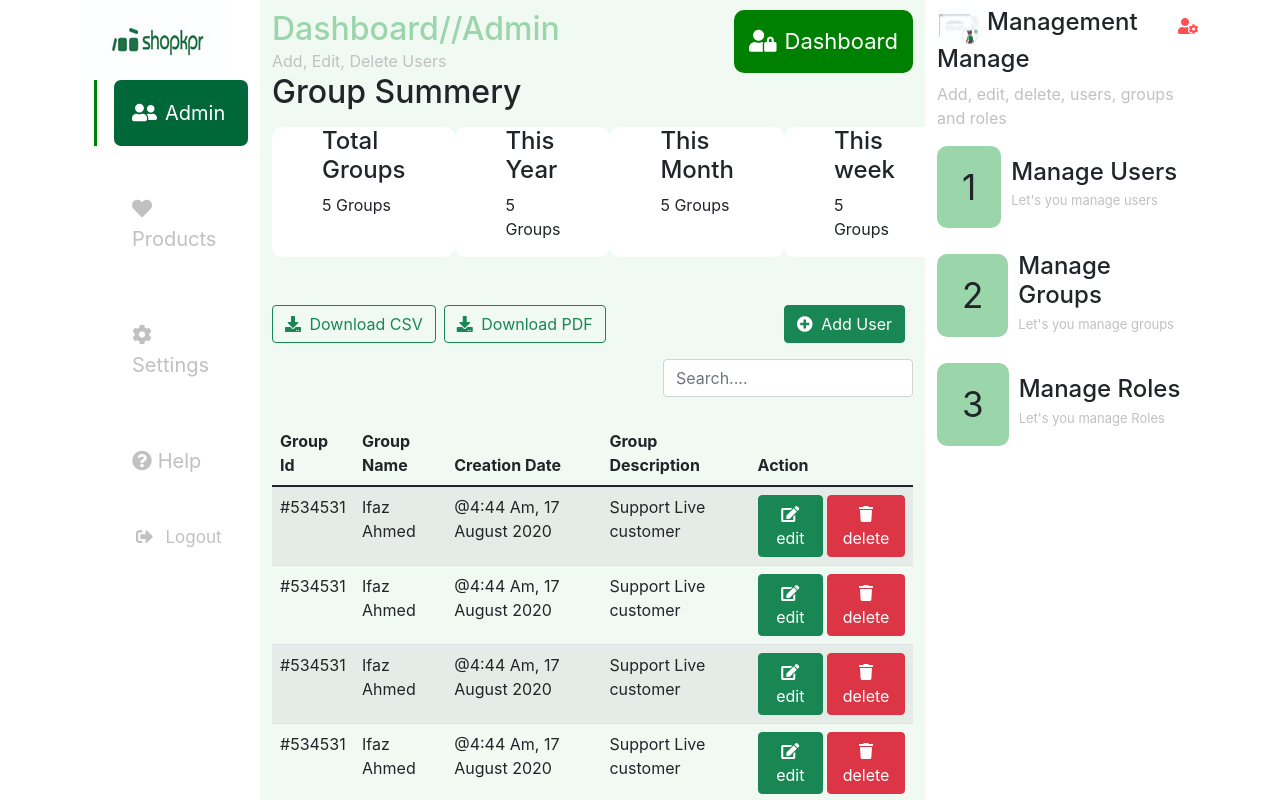
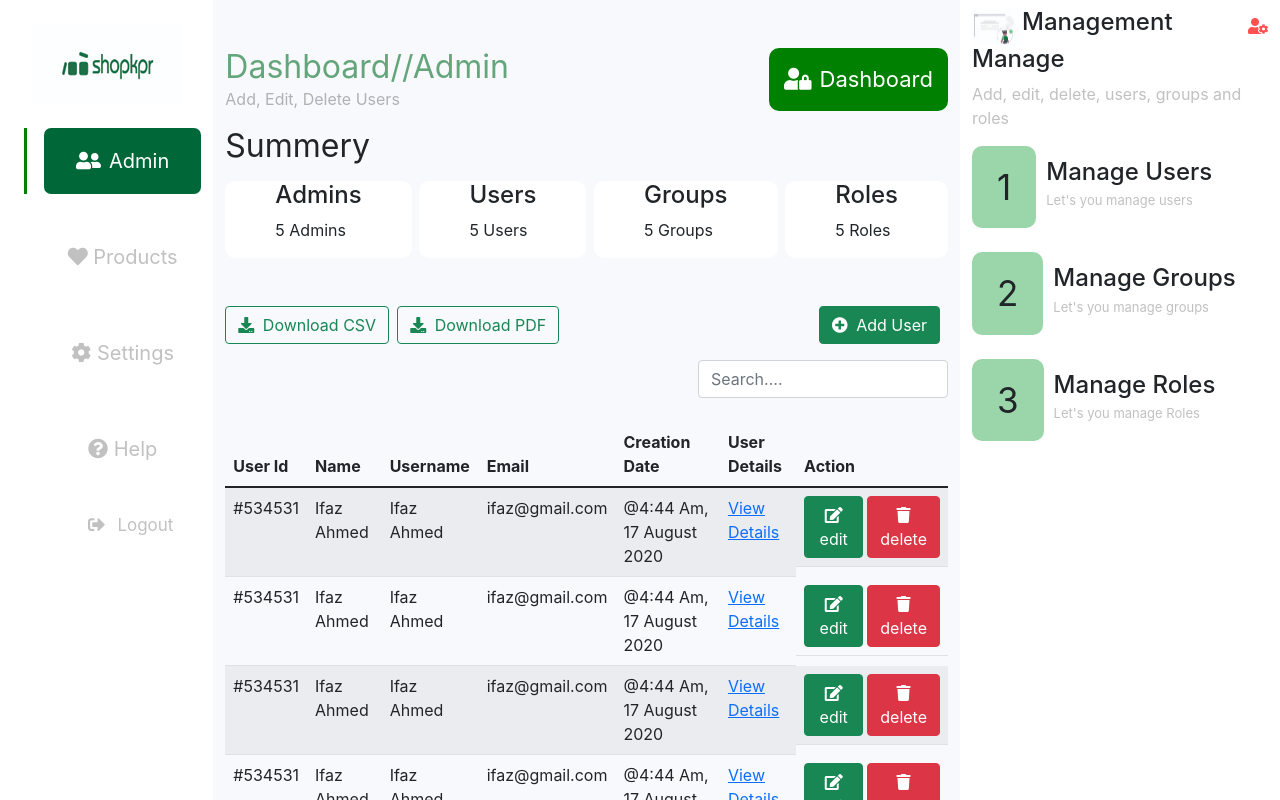
Before and after one commit to mdnakibul/manage-team, a React (Create React App) app: page / in a window 1280 px wide. Shown: the top 800 px of the page. Built offline with nearby package versions, Linux system fonts and the light colour scheme.

Commit message:
fix routing style and imports

```diff
--- a/src/App.js
+++ b/src/App.js
@@ -4,7 +4,7 @@ import {
   Route,
 } from "react-router-dom";
 import ManageGroup from "./components/ManageGroup/ManageGroup";
-import ManageUser from "./components/ManageGroup/ManageGroup";
+import ManageUser from "./components/ManageUser/ManageUser";
 
 function App() {
   return (
--- a/src/components/LeftSidebar/LeftSidebar.js
+++ b/src/components/LeftSidebar/LeftSidebar.js
@@ -10,9 +10,9 @@ const LeftSidebar = () => {
     // #C1C1C1 black font
 
     return (
-        <div className="col-md-2">
-            <img className="img-fluid" src={logo} alt="Logo" />
-            <div className="sidebar-nav">
+        <div className="col-md-2 text-center">
+            <img className="img-fluid" src={logo} alt="Logo" className="pt-4" />
+            <div className="sidebar-nav pt-4">
                 <ul>
                     <li className="active"> <span className="fas fa-user-friends me-2"></span>Admin</li>
                     <li> <span className="fas fa-heart"></span> Products</li>
--- a/src/components/ManageGroup/ManageGroup.js
+++ b/src/components/ManageGroup/ManageGroup.js
@@ -5,7 +5,7 @@ import '../ManageUser/ManageUser.css'
 
 const ManageGroup = () => {
     return (
-        <div className="container">
+        <div className="container-fluid">
             <div className="row">
                 <LeftSidebar />
                 {/* Dashboard Content  */}
@@ -22,7 +22,7 @@ const ManageGroup = () => {
                     </div>
                     {/* Summery  */}
 
-                    <div className="summery group-summery">
+                    <div className="summery group-summery pt-4">
                         <h2>Group Summery</h2>
                         <div className="d-flex summery-blocks justify-content-between mt-3">
                             <div className="summery-block">
--- a/src/components/ManageUser/ManageUser.css
+++ b/src/components/ManageUser/ManageUser.css
@@ -9,19 +9,25 @@
     padding-top:10px;
 }
 .top div h2{
-    color:#9BD6AB;
+    color:#65a57a;
+    font-weight:400;
 }
 .top div p {
-    color:#C1C1C1
+    color:#b1b1b1;
 }
 .top  div p, .top div h2{
-    margin: 0
+    margin: 0;
 }
 .summery h2{
-    margin-bottom:0px
+    margin-bottom:0px;
+    font-weight:400;
 }
 .summery-block{
     background-color:#fff;
     border-radius:10px;
     padding: 0px 50px
 }
+.summery.group-summery h2 {
+    font-size: 25px;
+    font-weight: 400;
+}
--- a/src/components/ManageUser/ManageUser.js
+++ b/src/components/ManageUser/ManageUser.js
@@ -4,14 +4,15 @@ import LeftSidebar from '../LeftSidebar/LeftSidebar';
 import RightSidebar from '../RightSidebar/RightSidebar';
 import './ManageUser.css'
 
-const Dashboard = () => {
+const ManageUser = () => {
     return (
-        <div className="container">
+        <div className="container-fluid">
             <div className="row">
                 <LeftSidebar />
-                {/* Dashboard Content  */}
-                <div className="col-md-7" style={{ background: '#9bd6ab24' }}>
-                    <div className="top d-flex align-items-center justify-content-between">
+
+                {/* Manage User Content  */}
+                <div className="col-md-7" style={{ background: '#f7f9fd' }}>
+                    <div className="top d-flex align-items-center justify-content-between pt-5">
                         <div>
                             <h2>Dashboard//Admin</h2>
                             <p>Add, Edit, Delete Users</p>
@@ -23,7 +24,7 @@ const Dashboard = () => {
                     </div>
                     {/* Summery  */}
 
-                    <div className="summery">
+                    <div className="summery pt-3">
                         <h2>Summery</h2>
                         <div className="d-flex summery-blocks justify-content-between mt-3">
                             <div className="summery-block">
@@ -140,4 +141,4 @@ const Dashboard = () => {
     );
 };
 
-export default Dashboard;
+export default ManageUser;
```
